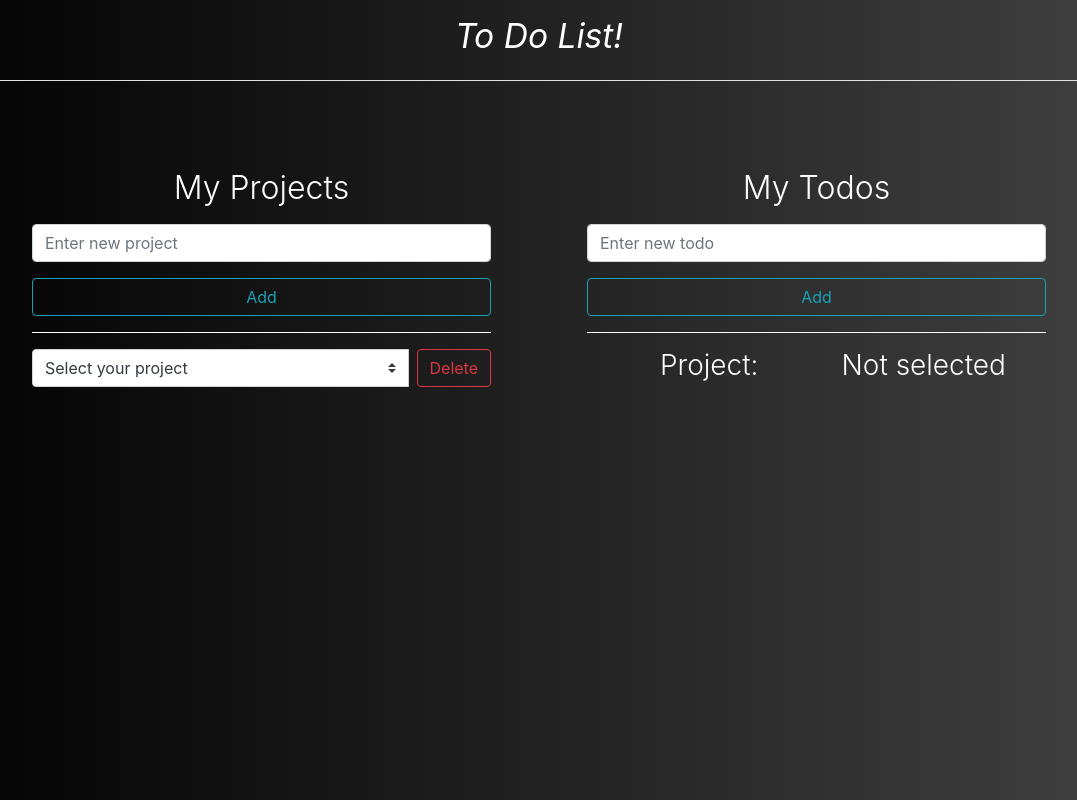
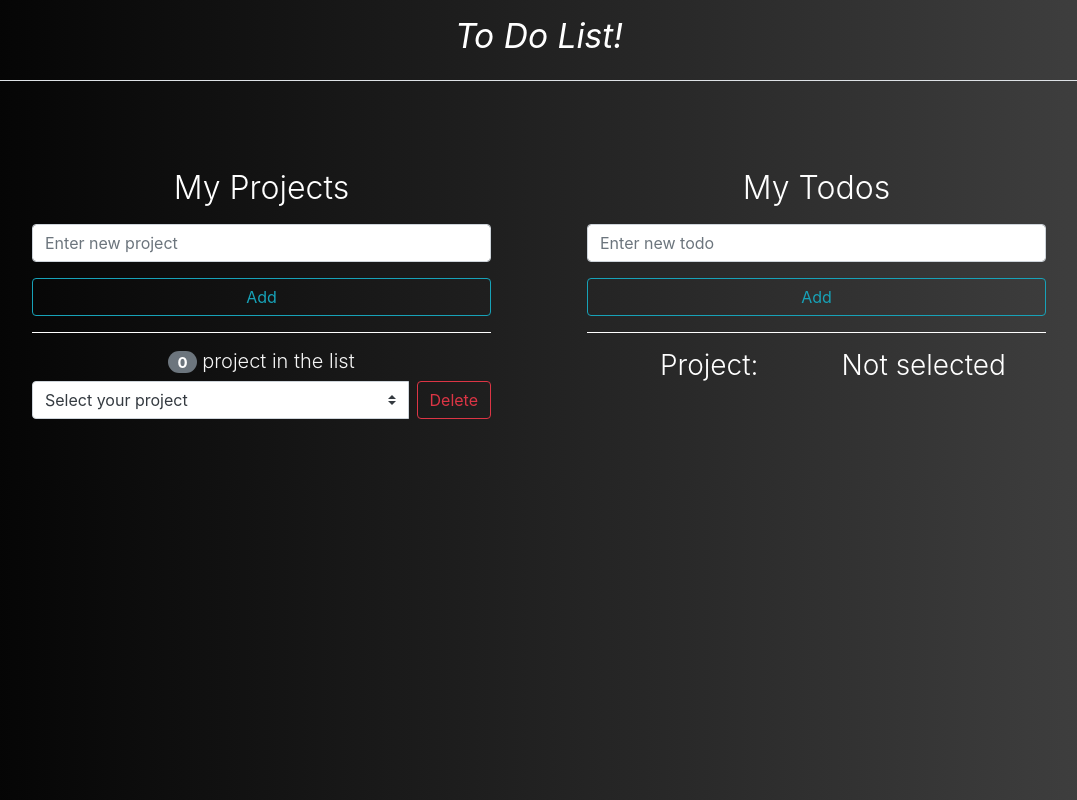
Before and after one commit to Kirteshbansal/todo-react, a React (Create React App) app: page / in a window 1280 px wide. Shown: the whole page, without its empty margins (101-1178 px from the left). Built offline with nearby package versions, Linux system fonts and the light colour scheme.

Commit message:
Add jsx for projects count

```diff
--- a/src/components/Projects.js
+++ b/src/components/Projects.js
@@ -10,6 +10,7 @@ class Projects extends Component {
       onSelect,
     } = this.props;
     const renderData = Object.entries(stateData["projectsData"]);
+    const totalProjects = renderData.length;
     const displayProjects = renderData.map((p) => {
       return (
         <option key={p[0]} value={p[1]["projectName"]} data-projectid={p[0]}>
@@ -39,6 +40,14 @@ class Projects extends Component {
           </button>
         </form>
         <hr className="border-white" />
+        <div>
+          <h5 className="text-300 mb-2">
+            <span className="badge badge-pill badge-secondary">
+              {totalProjects}
+            </span>{" "}
+            {totalProjects > 1 ? "projects" : "project"} in the list
+          </h5>
+        </div>
         <div className="input-group">
           <select
             id="projects-list"
```
